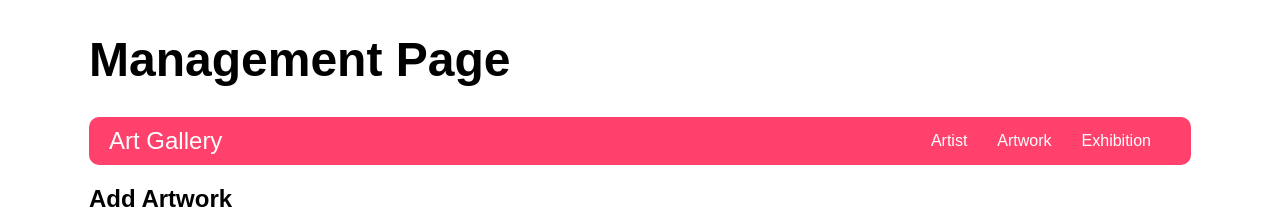
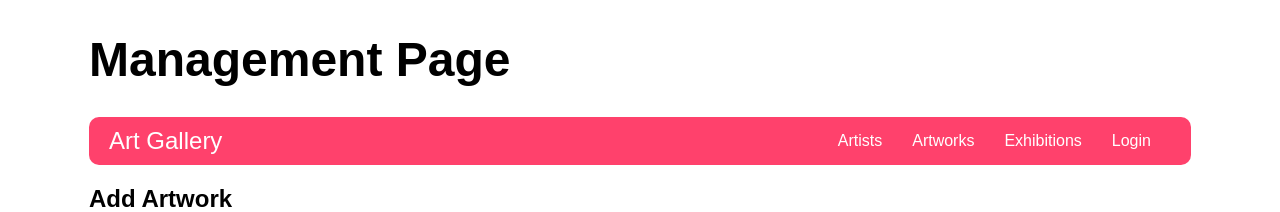
Before and after one commit to migeroreloaded/art-gallery, a React (Create React App) app in the folder client/: page /management in a window 1280 px wide. Shown: the top 212 px of the page. Built offline with nearby package versions, Linux system fonts and the light colour scheme; no server answers.

Commit message:
create menu items depending on role

```diff
--- a/client/src/components/Navbar.js
+++ b/client/src/components/Navbar.js
@@ -1,5 +1,6 @@
 import React from 'react';
-import { Link } from 'react-router-dom'; // Assuming you are using React Router for navigation
+import { Link, useHistory } from 'react-router-dom';
+import { useAuth } from './AuthContext';
 import {
     NavbarContainer,
     NavbarLeft,
@@ -7,6 +8,49 @@ import {
 } from './styles';
 
 const Navbar = () => {
+    const { isAuthenticated, logout } = useAuth();
+    const history = useHistory();
+
+    const handleLogout = () => {
+        logout();
+        history.push('/login');
+    };
+
+    const authToken = localStorage.getItem('authToken'); // Retrieve authToken from localStorage
+    const userData = JSON.parse(localStorage.getItem('userData')); // Parse userData from localStorage
+
+    let roleLinks = null;
+
+    if (isAuthenticated()) {
+        const role = authToken && userData.role; // Retrieve user role from authToken
+        if (role === 'artist') {
+            roleLinks = (
+                <>
+                    <li className="nav-item">
+                        <Link to="/my-artists" className="nav-link">My Artists</Link>
+                    </li>
+                    <li className="nav-item">
+                        <Link to="/manage-artworks" className="nav-link">Manage Artworks</Link>
+                    </li>
+                    {/* Add more artist-specific links */}
+                </>
+            );
+        } else if (role === 'art enthusiast') {
+            roleLinks = (
+                <>
+                    <li className="nav-item">
+                        <Link to="/explore-artworks" className="nav-link">Explore Artworks</Link>
+                    </li>
+                    <li className="nav-item">
+                        <Link to="/favorite-artists" className="nav-link">Favorite Artists</Link>
+                    </li>
+                    {/* Add more art enthusiast-specific links */}
+                </>
+            );
+        }
+        // Add more conditions for other roles if needed
+    }
+
     return (
         <NavbarContainer>
             <NavbarLeft>
@@ -15,14 +59,24 @@ const Navbar = () => {
             <NavbarRight>
                 <ul className="navbar-nav">
                     <li className="nav-item">
-                        <Link to="/artists" className="nav-link">Artist</Link>
+                        <Link to="/artists" className="nav-link">Artists</Link>
                     </li>
                     <li className="nav-item">
-                        <Link to="/artworks" className="nav-link">Artwork</Link>
+                        <Link to="/artworks" className="nav-link">Artworks</Link>
                     </li>
                     <li className="nav-item">
-                        <Link to="/exhibitions" className="nav-link">Exhibition</Link>
+                        <Link to="/exhibitions" className="nav-link">Exhibitions</Link>
                     </li>
+                    {roleLinks} {/* Render role-specific links */}
+                    {isAuthenticated() ? (
+                        <li className="nav-item">
+                            <button className="nav-link" onClick={handleLogout}>Logout</button>
+                        </li>
+                    ) : (
+                        <li className="nav-item">
+                            <Link to="/login" className="nav-link">Login</Link>
+                        </li>
+                    )}
                 </ul>
             </NavbarRight>
         </NavbarContainer>
```
